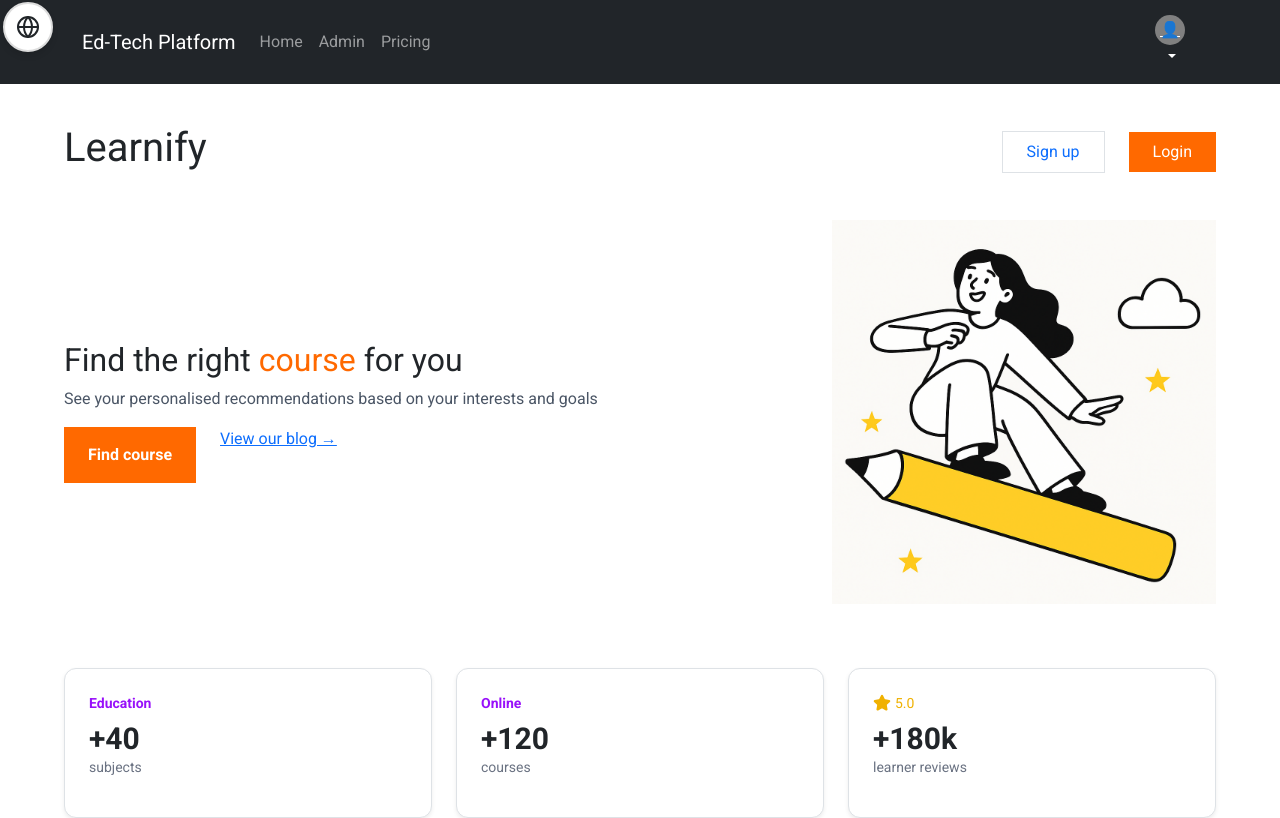
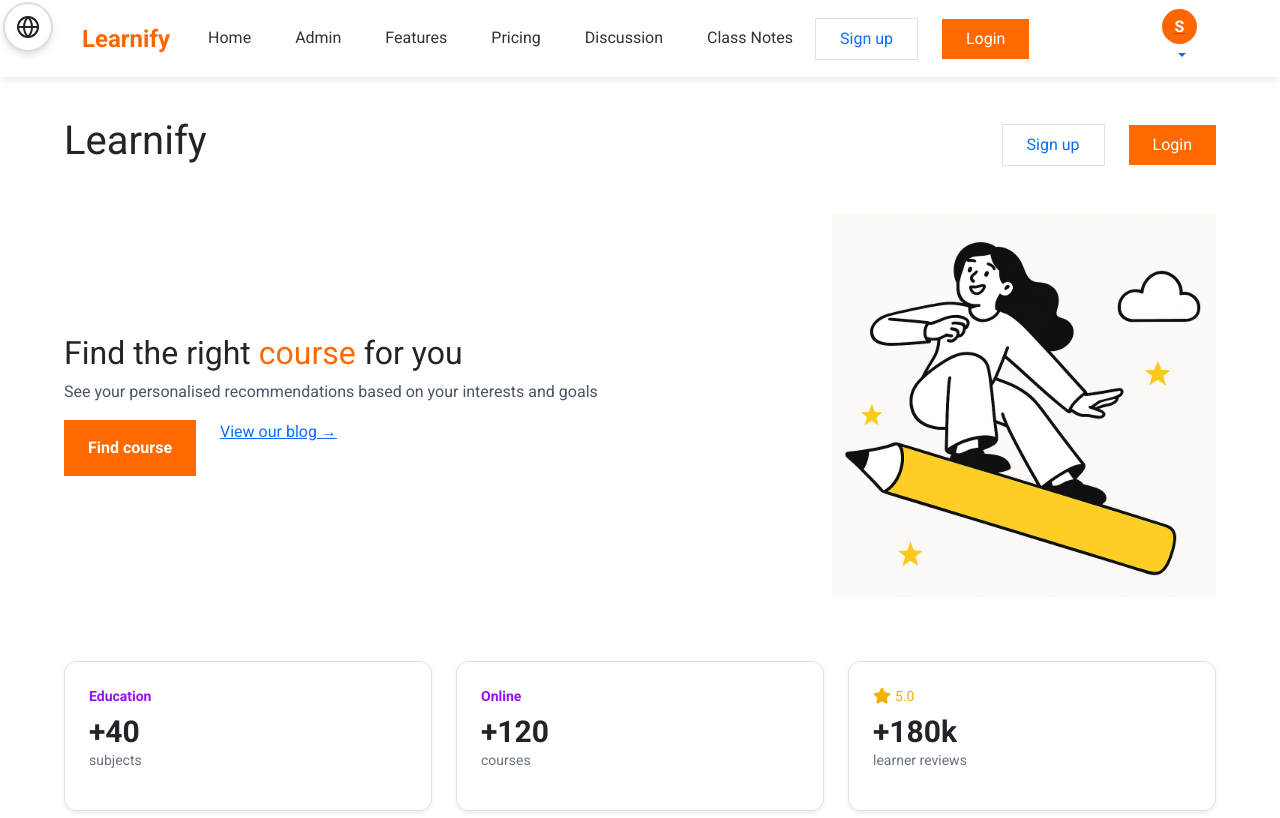
Before and after one commit to INam1995/Class-Connect, a React (Vite) app in the folder Frontend/: page / in a window 1280 px wide. Shown: the top 818 px of the page. Built offline with nearby package versions, Linux system fonts and the light colour scheme; no server answers; sample sign-in values are in the browser's storage; what javascript-time-ago would draw is missing.

Commit message:
change in navbar icon

```diff
--- a/Frontend/src/Components/Navbar.jsx
+++ b/Frontend/src/Components/Navbar.jsx
@@ -4,42 +4,68 @@ import Nav from "react-bootstrap/Nav";
 import Navbar from "react-bootstrap/Navbar";
 import { Link, useNavigate } from "react-router-dom";
 import { Dropdown } from "react-bootstrap";
-import { useAuth } from "./AuthComponents/AuthContext"; // ✅ Ensure correct import path
-
+import { useAuth } from "./AuthComponents/AuthContext";
 function NavbarComponent() {
   const { user, logout } = useAuth();
-  const navigate = useNavigate(); // ✅ Now `useNavigate()` is inside a Router component
+  const navigate = useNavigate();
 
-  const handleLogout = async () => {
-    await logout(); // ✅ Ensure logout completes before navigating
+  const handleLogout = () => {
+    logout();
     navigate("/", { replace: true });
   };
+
+  const handleClassNotesRedirect = () => {
+    navigate("/class-notes"); // Change this route if your ClassNotesPage has a different route
+  };
+
   return (
-    <Navbar bg="dark" data-bs-theme="dark">
+    <Navbar expand="lg" style={{ backgroundColor: "#ffffff", boxShadow: "0 2px 8px rgba(0,0,0,0.1)" }}>
       <Container>
-        <Navbar.Brand as={Link} to="/">Ed-Tech Platform</Navbar.Brand>
+        <Navbar.Brand as={Link} to="/" style={{ color: "#ff6600", fontWeight: "bold", fontSize: "1.5rem" }}>
+          Learnify
+        </Navbar.Brand>
+
+        <Navbar.Toggle aria-controls="basic-navbar-nav" />
+
+        <Navbar.Collapse id="basic-navbar-nav">
           <Nav className="me-auto">
-          <Nav.Link as={Link} to="/">Home</Nav.Link>
-          <Nav.Link as={Link} to="/admin">Admin</Nav.Link>
-          <Nav.Link as={Link} to="/pricing">Pricing</Nav.Link>
+            <Nav.Link as={Link} to="/" style={navLinkStyle}>Home</Nav.Link>
+            <Nav.Link as={Link} to="/admin" style={navLinkStyle}>Admin</Nav.Link>
+            <Nav.Link as={Link} to="/features" style={navLinkStyle}>Features</Nav.Link>
+            <Nav.Link as={Link} to="/pricing" style={navLinkStyle}>Pricing</Nav.Link>
+            <Nav.Link as={Link} to="/discussion" style={navLinkStyle}>Discussion</Nav.Link>
+            <Nav.Link onClick={handleClassNotesRedirect} style={{ ...navLinkStyle, cursor: "pointer" }}>
+              Class Notes
+            </Nav.Link>
+             <div className="flex items-center gap-4">
+                        <Link to="/register">
+                          <button className="px-4 py-2 text-sm border rounded-md">Sign up</button>
+                        </Link>
+                        <Link to="/login">
+                          <button className="px-4 py-2 text-sm bg-orange-500 text-white rounded-md">Login</button>
+                        </Link>
+                      </div>
           </Nav>
+
           <Nav>
-          {user ? ( // ✅ Show profile icon if logged in
+            {user ? (
               <Dropdown align="end">
-              <Dropdown.Toggle variant="link" id="profile-dropdown" style={{ color: "white" }}>
+                <Dropdown.Toggle variant="link" id="profile-dropdown" style={{ padding: 0 }}>
                   <div
                     className="profile-icon"
                     style={{
-                    width: "30px",
-                    height: "30px",
+                      width: "35px",
+                      height: "35px",
                       borderRadius: "50%",
-                    backgroundColor: "gray",
+                      backgroundColor: "#ff6600",
                       display: "flex",
                       alignItems: "center",
                       justifyContent: "center",
+                      color: "white",
+                      fontWeight: "bold",
                     }}
                   >
-                  <span style={{ color: "white" }}>👤</span>
+                    {user?.username?.charAt(0).toUpperCase() || "U"}
                   </div>
                 </Dropdown.Toggle>
 
@@ -48,18 +74,29 @@ function NavbarComponent() {
   <Dropdown.Item as={Link} to={`/profile/${user?._id}`}>
      Profile
   </Dropdown.Item>
-  {/* <Dropdown.Item as={Link} to="/settings">Settings</Dropdown.Item> */}
+    <Dropdown.Item as={Link} to="/Dashboard">Dashboard</Dropdown.Item>
    <Dropdown.Divider />
    <Dropdown.Item onClick={handleLogout}>Logout</Dropdown.Item>
  </Dropdown.Menu>
               </Dropdown>
             ) : (
-            <Nav.Link as={Link} to="/register">SignUp/SignIn</Nav.Link>
+              <Nav.Link as={Link} to="/register" style={navLinkStyle}>SignUp / SignIn</Nav.Link>
             )}
           </Nav>
+        </Navbar.Collapse>
       </Container>
     </Navbar>
   );
 }
 
+// Style for nav links
+const navLinkStyle = {
+  color: "#333",
+  fontWeight: "500",
+  margin: "0 10px",
+  padding: "8px 12px",
+  borderRadius: "8px",
+  transition: "all 0.3s ease",
+};
+
 export default NavbarComponent;
```
Lines whose indentation alone changed are shown as unchanged.
